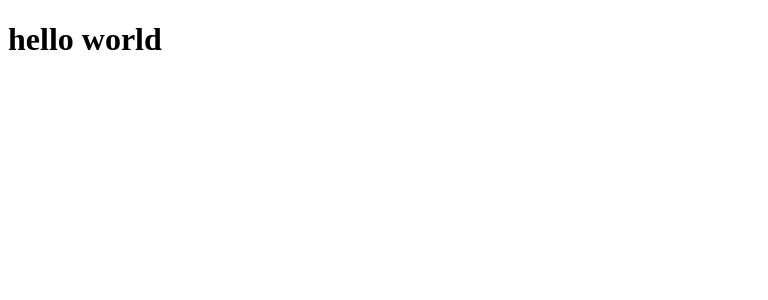
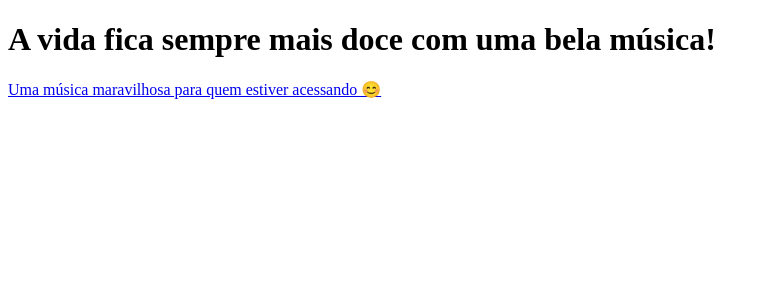
Before and after one commit to jessicaMarquess/clone-tabnews, a Next.js app: page / in a window 1280 px wide. Shown: the top 300 px of the page, without its empty margins (0-768 px from the left). Built offline with nearby package versions, Linux system fonts and the light colour scheme.

Commit message:
feat: adicionando vida ao projeto

```diff
--- a/pages/index.js
+++ b/pages/index.js
@@ -1,5 +1,10 @@
 function Home () {
-    return <h1>hello world</h1>
+    return (
+        <div>
+        <h1>A vida fica sempre mais doce com uma bela música!</h1>
+        <a href='https://www.youtube.com/watch?v=LSgz7Ept79o' target='_blank'>Uma música maravilhosa para quem estiver acessando 😊</a>
+        </div>
+    )
 }
 
 export default Home
```
